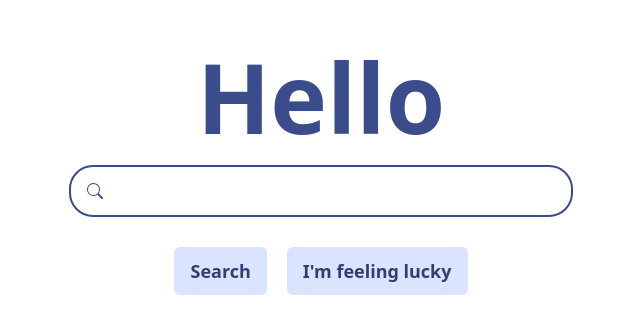
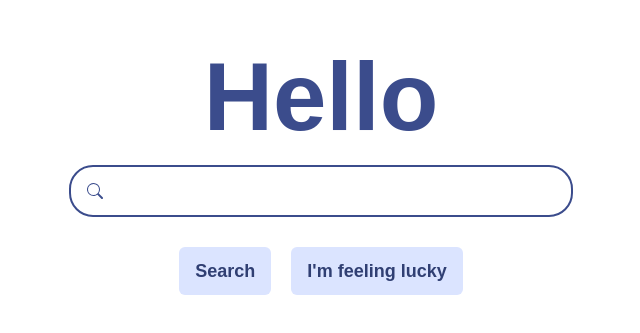
Before and after one commit to zxyctn/portfolio, a React (Vite) app: page / in a window 1280 px wide. Shown: the part 335-668 px from the top of the page, without its empty margins (319-959 px from the left). Built offline with nearby package versions, Linux system fonts and the light colour scheme.

Commit message:
Add Arial font

```diff
--- a/src/index.css
+++ b/src/index.css
@@ -9,3 +9,11 @@
 .btn-secondary {
   @apply text-primary-focus font-bold border-none;
 }
+
+.no-scrollbar::-webkit-scrollbar {
+  display: none;
+}
+
+html {
+  font-family: Arial;
+}
```
